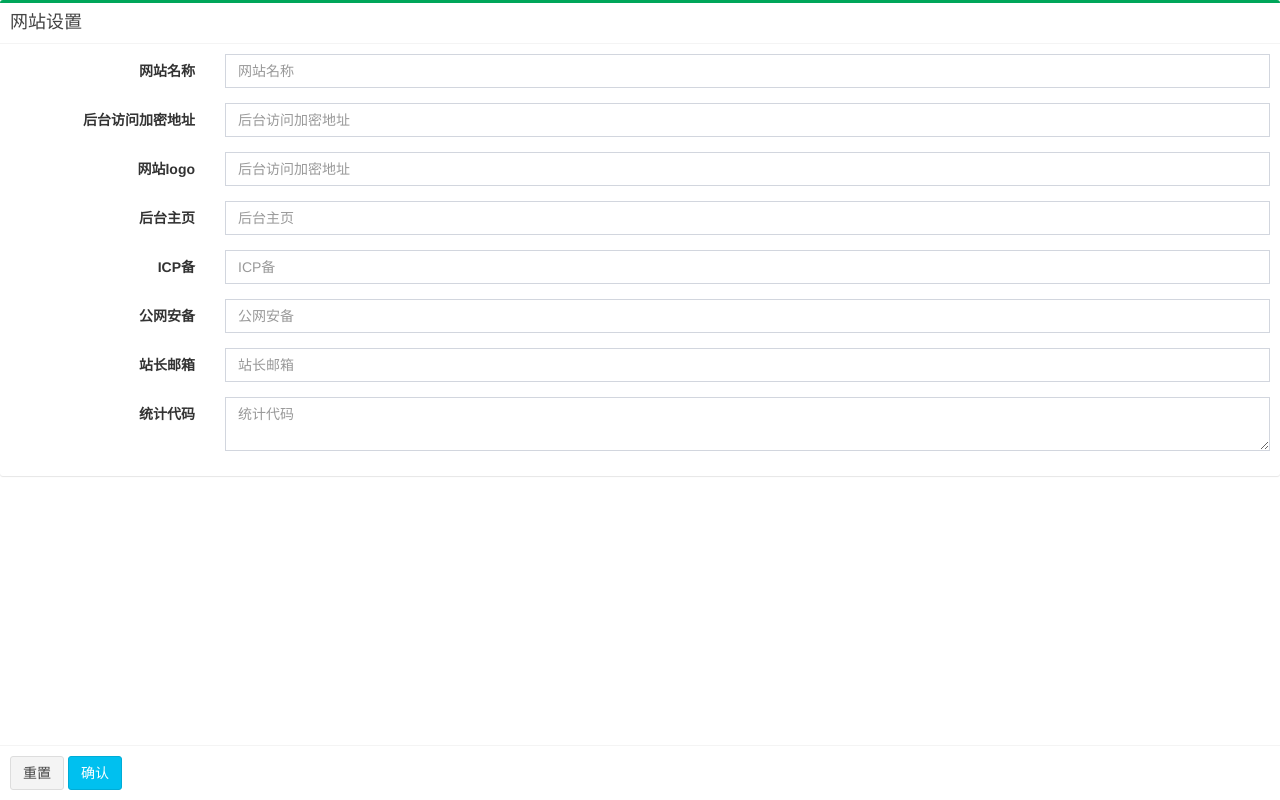
After one commit to zy363216816/trip365, a PHP site: template application/template/admin/setting.html in a window 1280 px wide. The commit adds this page. Run offline with PHP 8.4, Linux system fonts and the light colour scheme; the template is opened without the code that fills it, so the values that code supplies are empty.

Commit message:
1.0 增加index

```diff
--- /dev/null
+++ b/application/template/admin/setting.html
@@ -0,0 +1,82 @@
+<!DOCTYPE html>
+<html lang="en">
+<head>
+    <meta charset="UTF-8">
+    <title>网站设置</title>
+    <meta content="width=device-width, initial-scale=1, maximum-scale=1, user-scalable=no" name="viewport">
+    <link rel="stylesheet" href="__ADMIN__/bootstrap/css/bootstrap.min.css">
+    <link rel="stylesheet" href="__PLUGINS__/font-awesome/css/font-awesome.min.css">
+    <!-- Ionicons -->
+    <!--<link rel="stylesheet" href="https://cdnjs.cloudflare.com/ajax/libs/ionicons/2.0.1/css/ionicons.min.css">-->
+
+    <link rel="stylesheet" href="__ADMIN__/css/AdminLTE.min.css">
+    <link rel="stylesheet" href="__ADMIN__/css/styles.css">
+</head>
+<body>
+<div class="wrapper">
+    <div class="box box-success">
+        <div class="box-header with-border">
+            <h3 class="box-title">网站设置</h3>
+        </div>
+        <form class="form-horizontal">
+            <div class="box-body">
+                <div class="form-group">
+                    <label for="inputEmail3" class="col-sm-2 control-label">网站名称</label>
+                    <div class="col-sm-10">
+                        <input type="email" class="form-control" id="inputEmail3" placeholder="网站名称">
+                    </div>
+                </div>
+                <div class="form-group">
+                    <label for="encrypt" class="col-sm-2 control-label">后台访问加密地址</label>
+                    <div class="col-sm-10">
+                        <input type="text" class="form-control" id="encrypt" placeholder="后台访问加密地址">
+                    </div>
+                </div>
+                <div class="form-group">
+                    <label for="webLogo" class="col-sm-2 control-label">网站logo</label>
+                    <div class="col-sm-10">
+                        <input type="text" class="form-control" id="webLogo" placeholder="后台访问加密地址">
+                    </div>
+                </div>
+                <div class="form-group">
+                    <label for="home" class="col-sm-2 control-label">后台主页</label>
+                    <div class="col-sm-10">
+                        <input type="text" class="form-control" id="home" placeholder="后台主页">
+                    </div>
+                </div>
+                <div class="form-group">
+                    <label for="icp" class="col-sm-2 control-label">ICP备</label>
+                    <div class="col-sm-10">
+                        <input type="text" class="form-control" id="icp" placeholder="ICP备">
+                    </div>
+                </div>
+                <div class="form-group">
+                    <label for="records" class="col-sm-2 control-label">公网安备</label>
+                    <div class="col-sm-10">
+                        <input type="text" class="form-control" id="records" placeholder="公网安备">
+                    </div>
+                </div>
+                <div class="form-group">
+                    <label for="email" class="col-sm-2 control-label">站长邮箱</label>
+                    <div class="col-sm-10">
+                        <input type="text" class="form-control" id="email" placeholder="站长邮箱">
+                    </div>
+                </div>
+                <div class="form-group">
+                    <label for="code" class="col-sm-2 control-label">统计代码</label>
+                    <div class="col-sm-10">
+                        <textarea type="text" class="form-control" id="code" placeholder="统计代码"></textarea>
+                    </div>
+                </div>
+
+            </div>
+            <div class="box-footer">
+                <button type="submit" class="btn btn-default">重置</button>
+                <button type="submit" class="btn btn-info">确认</button>
+            </div>
+        </form>
+    </div>
+</div>
+
+</body>
+</html>
--- a/public/static/admin/css/styles.css
+++ b/public/static/admin/css/styles.css
@@ -5,5 +5,12 @@
     display: block;
     width: 100%;
     border: 0;
+    padding: 10px;
     height: calc(100vh - 142px);
+    box-sizing: border-box;
 }
+.wrapper .box-footer{
+    position: fixed;
+    width: 100%;
+    bottom: 0;
+}
```
Also changed, not shown: application/admin/controller/Collect.php (added, +13 -0 lines), application/admin/controller/Setting.php (added, +13 -0 lines), application/template/admin/collect.html (added, +10 -0 lines), application/template/admin/index.html (+24 -17 lines), public/static/admin/js/backend.js (+57 -30 lines).
